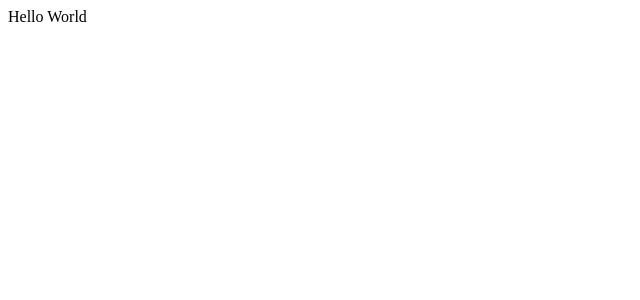
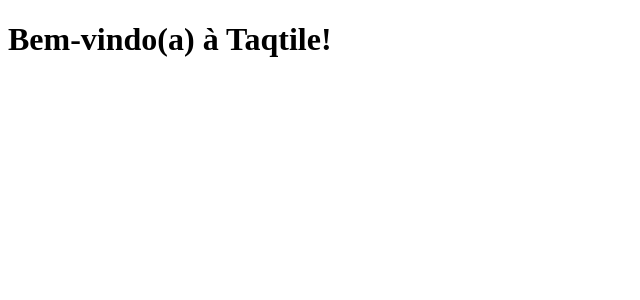
Before and after one commit to Antonio-Jr28/Onboarding-instituto-taqtile, a React (Create React App) app: page / in a window 1280 px wide. Shown: the top 300 px of the page, without its empty margins (0-640 px from the left). Built offline with nearby package versions, Linux system fonts and the light colour scheme.

Commit message:
Create title screen

```diff
--- a/src/App.tsx
+++ b/src/App.tsx
@@ -1,10 +1,9 @@
 import React from 'react';
 
+import { Title } from "./components/title";
 
 export function App() {
   return (
-    <div>
-      Hello World
-    </div>
-  );
+    <Title />
+  )
 }
--- /dev/null
+++ b/src/components/style-title.ts
@@ -0,0 +1,3 @@
+import styled from 'styled-components'
+
+export const MainTitle = styled.h1``
--- /dev/null
+++ b/src/components/title.tsx
@@ -0,0 +1,5 @@
+import React from 'react'
+
+import { MainTitle } from './style-title'
+
+export const Title = ():JSX.Element => <MainTitle>Bem-vindo(a) à Taqtile!</MainTitle>;
```
Also changed, not shown: src/reportWebVitals.ts (deleted, +0 -15 lines), src/setupTests.ts (deleted, +0 -5 lines).
